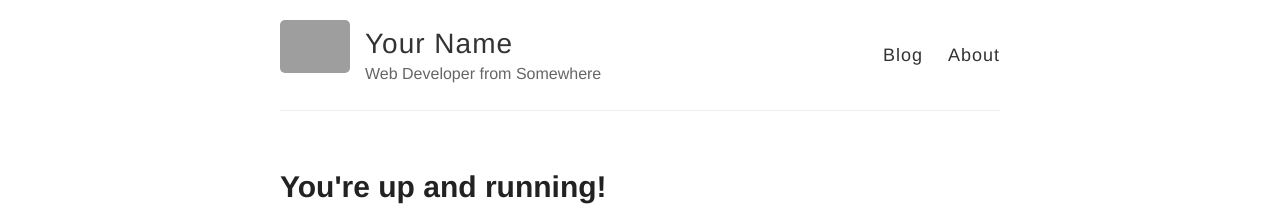
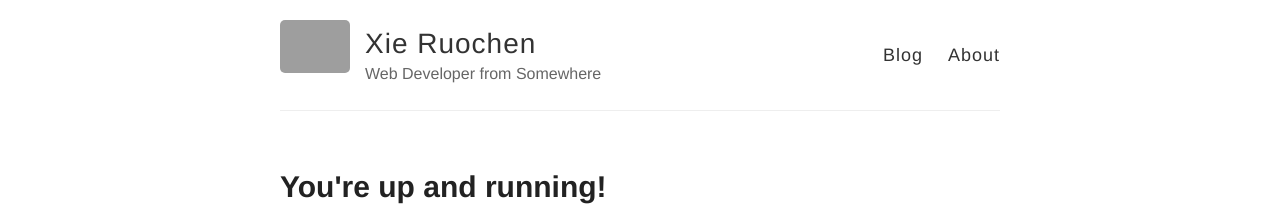
Before and after one commit to xieruochen/xieruochen.github.io, a Jekyll site: the page built from index.html, in a window 1280 px wide. Shown: the top 222 px of the page. Built offline with Jekyll 4.4.1, drawn with Linux system fonts in a browser that asks for light colours; grey boxes are pictures that could not be loaded.

Commit message:
words changing

```diff
--- a/_config.yml
+++ b/_config.yml
@@ -3,7 +3,7 @@
 #
 
 # Name of your site (displayed in the header)
-name: Your Name
+name: Xie Ruochen
 
 # Short bio or description (displayed in the header)
 description: Web Developer from Somewhere
```
